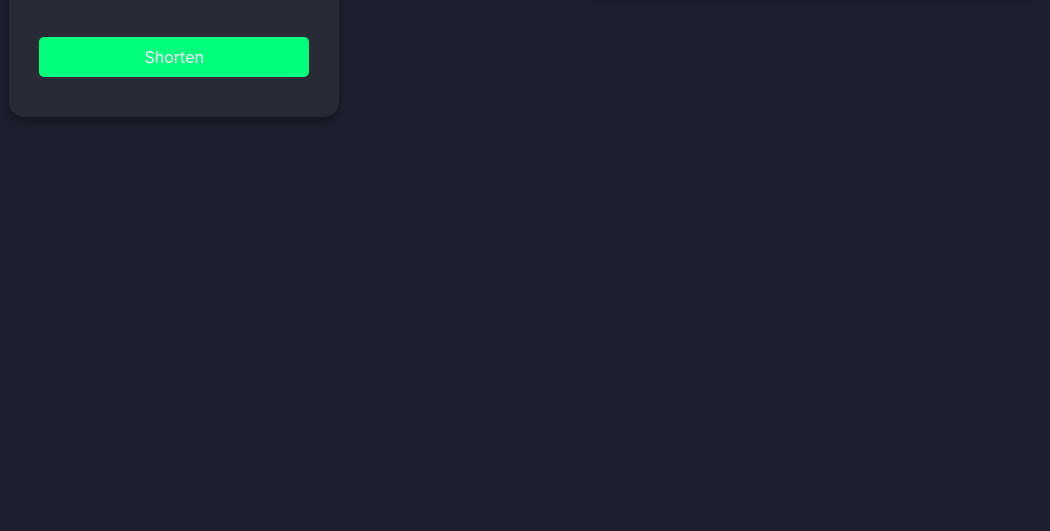
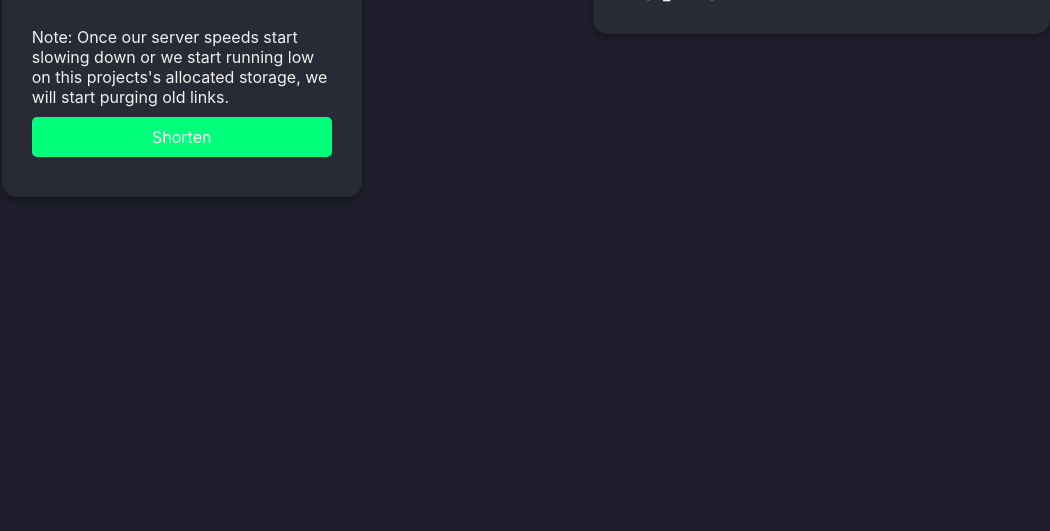
Before and after one commit to minidogg/URL-Flip, a website: page pages/index.html in a window 1280 px wide. Shown: the part 269-800 px from the top of the page, without its empty margins (114-1164 px from the left). Drawn offline with Linux system fonts and the light colour scheme.

Commit message:
Note added

```diff
--- a/pages/index.html
+++ b/pages/index.html
@@ -23,6 +23,7 @@
         name="chance"
       />
       <br />
+      <p style="max-width:300px;">Note: Once our server speeds start slowing down or we start running low on this projects's allocated storage, we will start purging old links.</p>
       <input type="submit" value="Shorten" />
     </form>
     <div class="container recentLinks">
```
